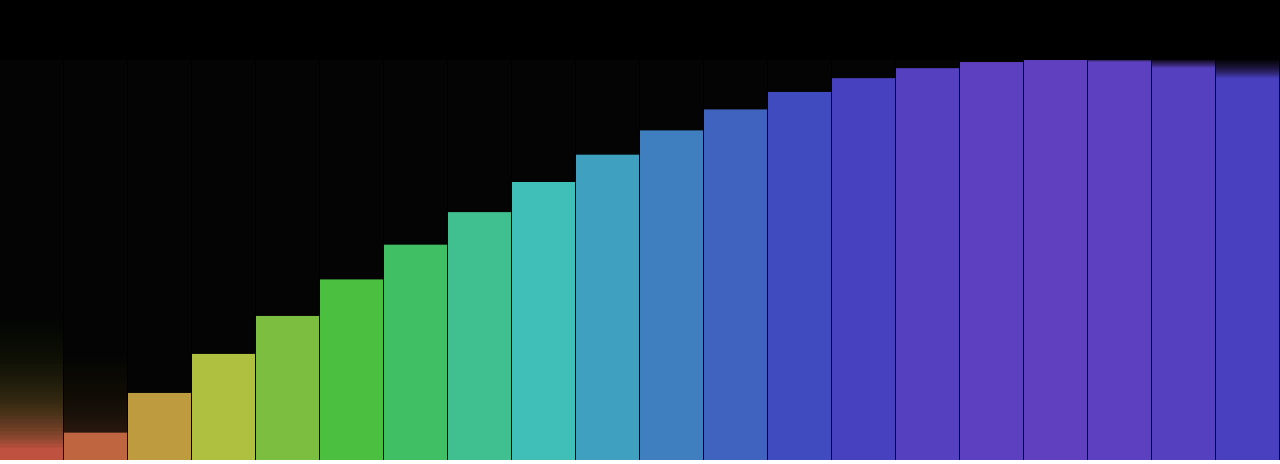
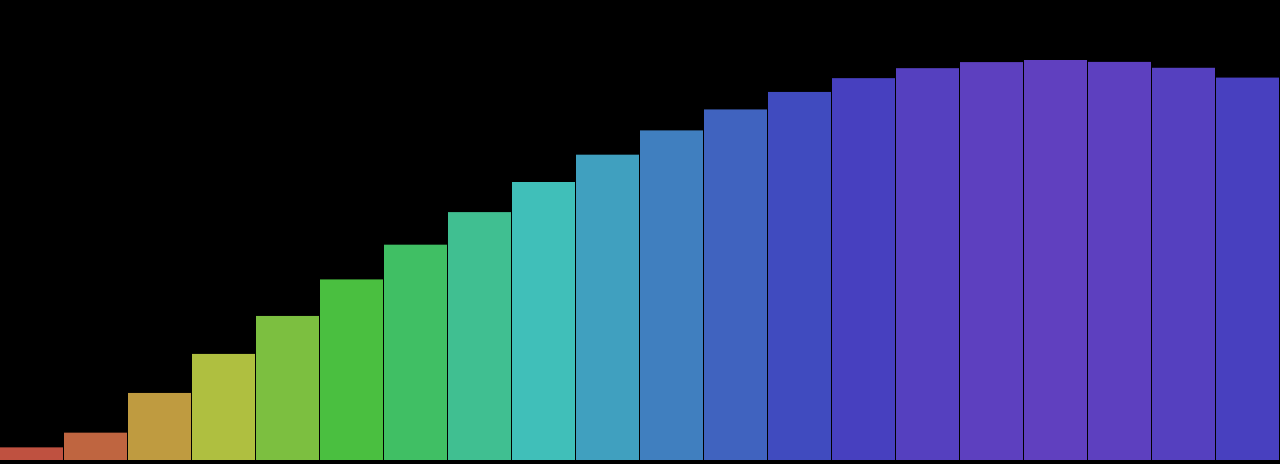
Before and after one commit to cry004/Canvas, a plain HTML site: page RectangleWave/index.html in a window 1280 px wide. Shown: the part 340-804 px from the top of the page. Drawn offline with Linux system fonts and the light colour scheme.

Commit message:
Canvas clear way fix

```diff
--- a/RectangleWave/canvas.js
+++ b/RectangleWave/canvas.js
@@ -6,8 +6,6 @@ var rw = 20;
 var barArray = [];
 canvas.width = window.innerWidth;
 canvas.height = window.innerHeight;
-c.fillStyle = '#000';
-c.fillRect(0,0,canvas.width,canvas.height);
 
 window.addEventListener('resize',function(){
   canvas.width = window.innerWidth;
@@ -70,8 +68,9 @@ function init(){
 
 }
 function animation(){
-  c.fillStyle = 'rgba(0,0,0,0.1)';
-  c.fillRect(0,0,canvas.width,canvas.height);
+  // c.fillStyle = 'rgba(0,0,0,0.1)';
+  // c.fillRect(0,0,canvas.width,canvas.height);
+  c.clearRect(0, 0, canvas.width, canvas.height);
   barArray.forEach((bar)=>{
     bar.update();
   })
--- a/RectangleWave/index.html
+++ b/RectangleWave/index.html
@@ -4,7 +4,7 @@
     <meta charset="utf-8">
     <title></title>
     <style>
-      body { margin: 0}
+      body { margin: 0; background: #000}
     </style>
   </head>
   <body>
```
